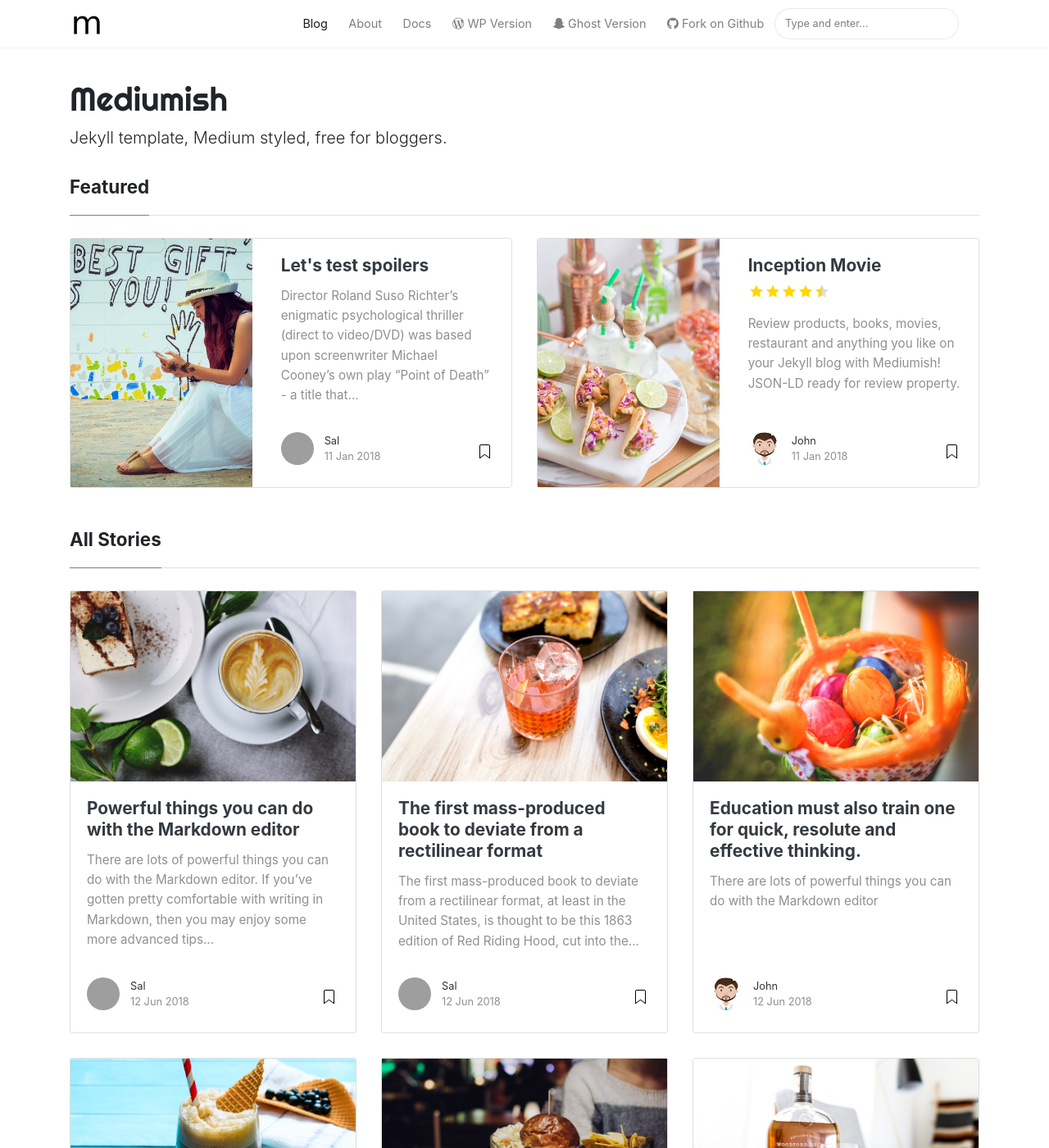
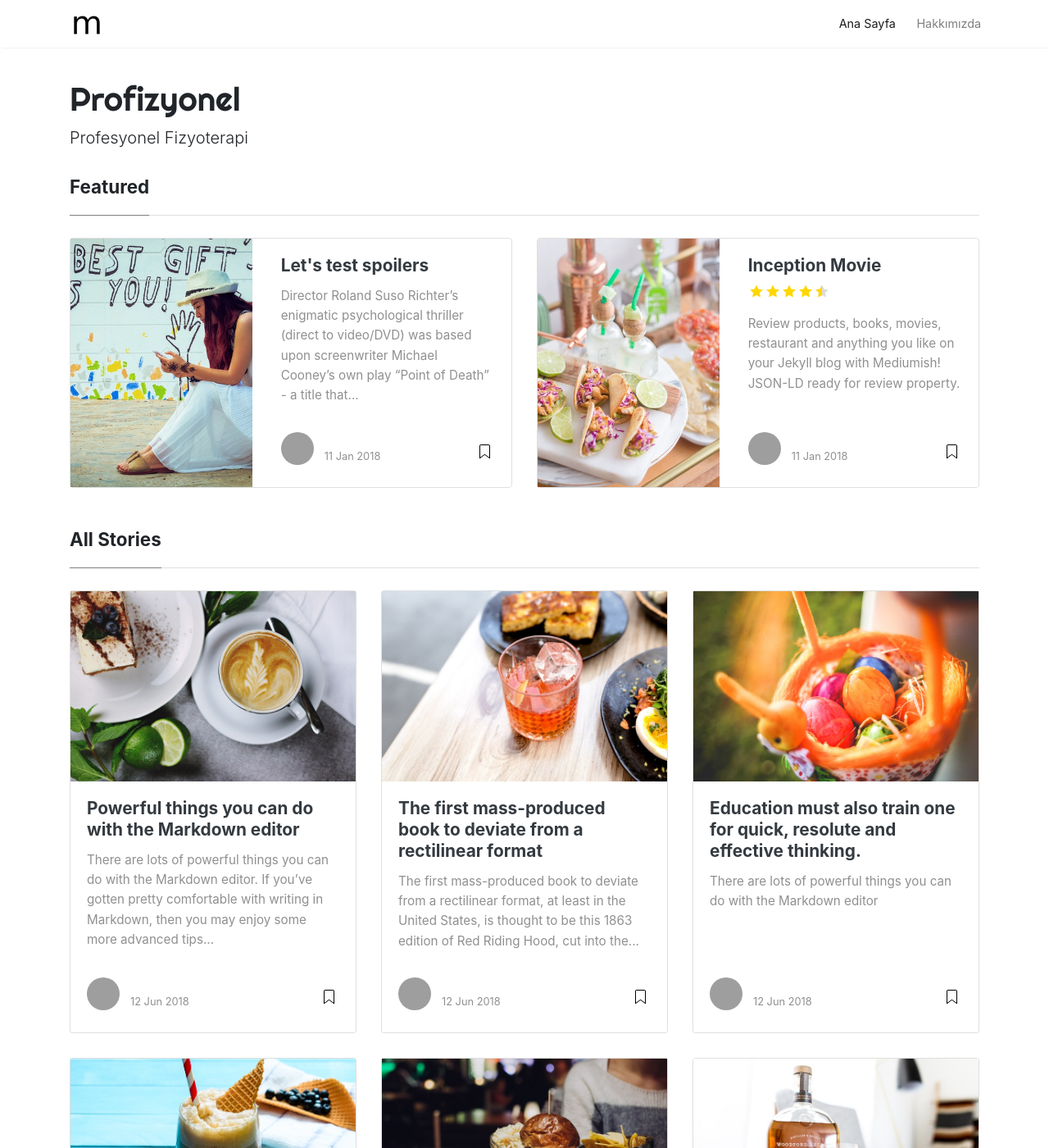
Before and after one commit to Profizyonel/profizyonel.github.io, a Jekyll site: the page built from index.html, in a window 1280 px wide and 1400 px high. Shown: the whole window at 82% size. Built offline with Jekyll 4.4.1, drawn with Linux system fonts in a browser that asks for light colours; nearby versions of some CDN libraries; the list of posts is cut into pages by our own code; some of the changed text lies outside the part shown; grey boxes are pictures that could not be loaded.

Commit message:
budama v1

```diff
--- a/_config.yml
+++ b/_config.yml
@@ -1,35 +1,14 @@
 # Site
-name: "Mediumish"
-title: "Mediumish"
-description: "Jekyll template, Medium styled, free for bloggers."
+name: "Profizyonel"
+title: "Profizyonel"
+description: "Profesyonel Fizyoterapi"
 logo: 'assets/images/logo.png'
 favicon: 'assets/images/logo.png'
 # baseurl: /
-google_analytics: 'UA-46278016-1'
+# google_analytics: 'UA-46278016-1'
 disqus: 'demowebsite'
-mailchimp-list: 'https://wowthemes.us11.list-manage.com/subscribe/post?u=8aeb20a530e124561927d3bd8&amp;id=8c3d2d214b'
 include: ["_pages"]
 permalink: /:title/
-
-# Authors
-authors:
-  sal:
-    name: Sal
-    display_name: Sal
-    gravatar: e56154546cf4be74e393c62d1ae9f9d4
-    email: wowthemesnet@gmail.com
-    web: https://www.wowthemes.net
-    twitter: https://twitter.com/wowthemesnet
-    description: "Author of Mediumish, a Bootstrap Medium styled template available for WordPress, HTML, Ghost and Jekyll. You are currently previewing Jekyll template demo."
-  john:
-    name: John
-    display_name: John
-    avatar: 'assets/images/avatar.png'
-    gravatar: b1cc14991db7a456fcd761680bbc8f81
-    email: wowthemesnet@gmail.com
-    web: https://www.wowthemes.net
-    twitter: https://twitter.com/wowthemesnet
-    description: "This is the author box. Write a short description of the author here. You are currently previewing Mediumish demo, a Jekyll template compatible with Github pages."
 
 # Plugins
 plugins:
@@ -61,10 +40,10 @@ kramdown:
     block:
       line_numbers: true
 
-# Adsense (change to "enabled" to activate, also your client id and ad slot. Create a new ad unit from your Adsense account to get the slot.)
-adsense: "disabled"
-adsense-data-ad-client: "ca-pub-3412143450191416"
-adsense-data-ad-slot: "1363087678"
+# # Adsense (change to "enabled" to activate, also your client id and ad slot. Create a new ad unit from your Adsense account to get the slot.)
+# adsense: "disabled"
+# adsense-data-ad-client: "ca-pub-3412143450191416"
+# adsense-data-ad-slot: "1363087678"
 
 # Lazy Images ("enabled" or "disabled")
 lazyimages: "disabled"
--- a/_layouts/default.html
+++ b/_layouts/default.html
@@ -68,30 +68,12 @@ ga('send', 'pageview');
                 {% else %}
                 <li class="nav-item">
                 {% endif %}
-                <a class="nav-link" href="{{ site.baseurl }}/index.html">Blog</a>
+                <a class="nav-link" href="{{ site.baseurl }}/index.html">Ana Sayfa</a>
                 </li>
 
                 <li class="nav-item">
-                <a class="nav-link" href="{{ site.baseurl }}/about">About</a>
+                <a class="nav-link" href="{{ site.baseurl }}/about">Hakkımızda</a>
                 </li>
-
-                <li class="nav-item">
-                <a target="_blank" class="nav-link" href="https://bootstrapstarter.com/bootstrap-templates/template-mediumish-bootstrap-jekyll/"> Docs</a>
-                </li>
-
-                <li class="nav-item">
-                <a target="_blank" class="nav-link" href="https://www.wowthemes.net/themes/mediumish-wordpress/"><i class="fab fa-wordpress-simple"></i> WP Version</a>
-                </li>
-
-                <li class="nav-item">
-                <a target="_blank" class="nav-link" href="https://www.wowthemes.net/themes/mediumish-ghost/"><i class="fab fa-snapchat-ghost"></i> Ghost Version</a>
-                </li>
-
-                <li class="nav-item">
-                <a target="_blank" class="nav-link" href="https://github.com/wowthemesnet/mediumish-theme-jekyll"><i class="fab fa-github"></i> Fork on Github</a>
-                </li>
-
-                {% include search-lunr.html %}
 
             </ul>
 
@@ -122,22 +104,6 @@ ga('send', 'pageview');
 <div class="main-content">
     {{ content }}
 </div>
-
-{% if site.mailchimp-list %}
-<!-- Bottom Alert Bar
-================================================== -->
-<div class="alertbar">
-	<div class="container text-center">
-		<span><img src="{{ site.baseurl }}/{{ site.logo }}" alt="{{site.title}}"> &nbsp; Never miss a <b>story</b> from us, subscribe to our newsletter</span>
-        <form action="{{site.mailchimp-list}}" method="post" name="mc-embedded-subscribe-form" class="wj-contact-form validate" target="_blank" novalidate>
-            <div class="mc-field-group">
-            <input type="email" placeholder="Email" name="EMAIL" class="required email" id="mce-EMAIL" autocomplete="on" required>
-            <input type="submit" value="Subscribe" name="subscribe" class="heart">
-            </div>
-        </form>
-	</div>
-</div>
-{% endif %}
 
 </div>
 
```
Also changed, not shown: README.md.
